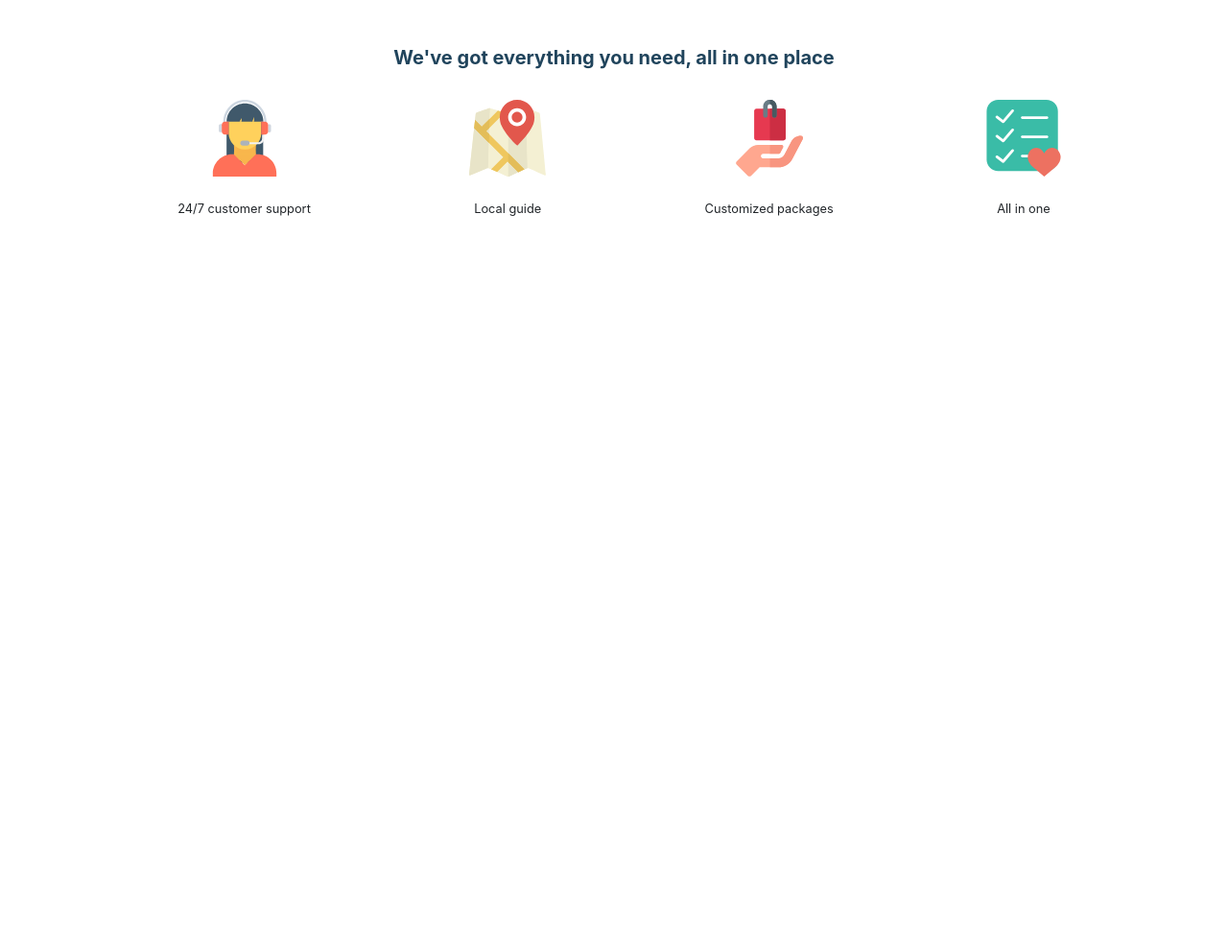
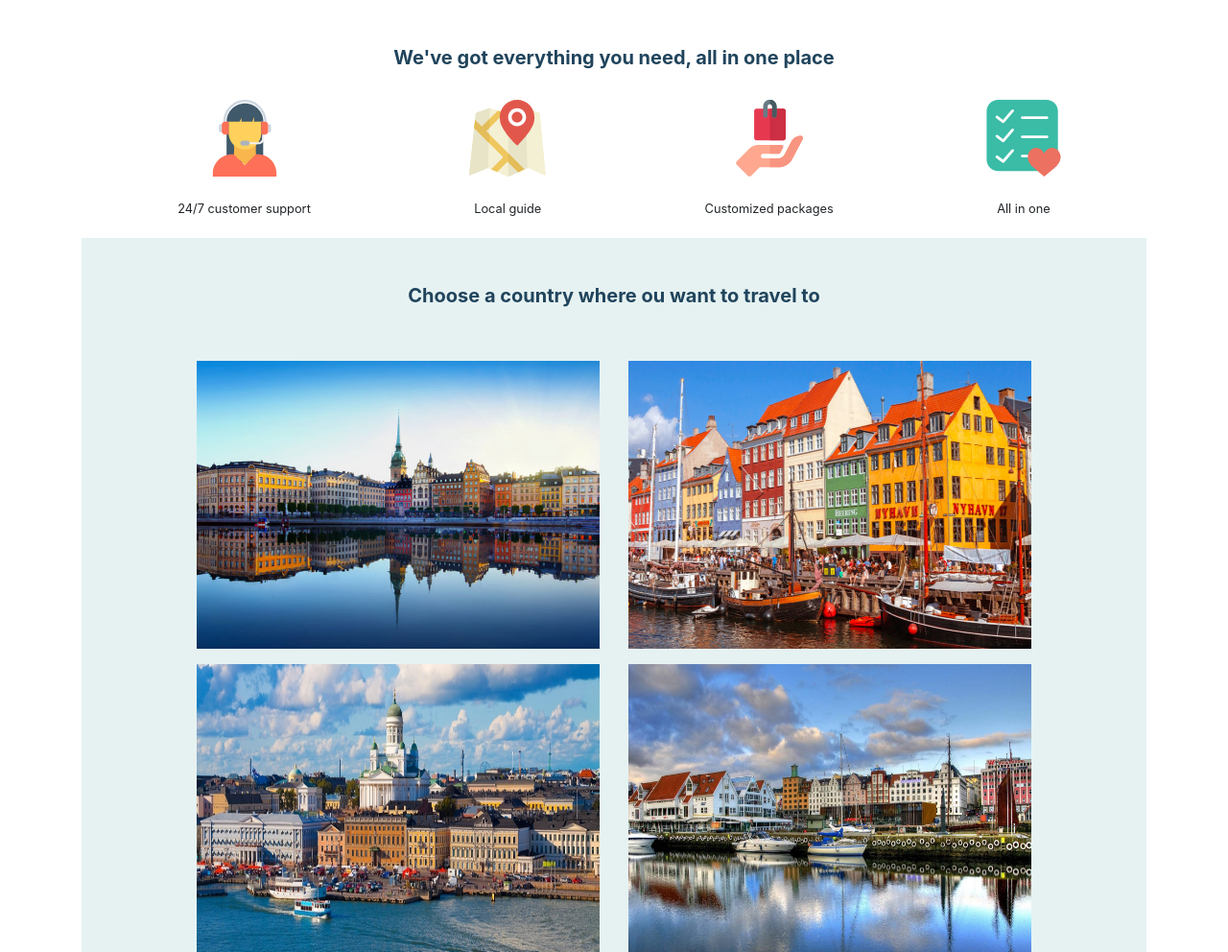
Before and after one commit to tingan/globuzzer, a website: page public/index.html in a window 1280 px wide. Shown: the part 742-1734 px from the top of the page at 96% size. Before the commit the page ends 990 px from the top, so only its background shows below. Drawn offline with Linux system fonts and the light colour scheme.

Commit message:
add gallery pictures

```diff
--- a/package.json
+++ b/package.json
@@ -12,7 +12,6 @@
     "express": "^4.16.4"
   },
   "devDependencies": {
-    "bootstrap": "^4.2.1",
     "open": "0.0.5"
   }
 }
--- a/public/index.html
+++ b/public/index.html
@@ -199,7 +199,37 @@
 
             </div>
             <!-- end icons section -->
+
         </div>
+
+
+        <!-- start gallery section -->
+        <div class="row row-gallery">
+            <div class="col-12 text-center mt-5">
+                <h5 class="font-weight-bold motto-text-short">Choose a country where ou want to travel to</h5>
+            </div>
+            <div class="col-12  d-flex  justify-content-center align-items-center flex-wrap mt-5 mx-auto">
+
+                <div class="col-md-5 mb-2">
+                    <img class="img-fluid" src="images/stockholm.jpg" alt="stoclholm">
+                </div>
+                <div class="col-md-5  mb-2">
+                    <img class="img-fluid" src="images/copenhangen.jpg" alt="stoclholm">
+                </div>
+                <div class="col-md-5  mt-2">
+                    <img class="img-fluid" src="images/helsinki.jpg" alt="stoclholm">
+                </div>
+                <div class="col-md-5  mt-2">
+                    <img class="img-fluid" src="images/olso.jpg" alt="stoclholm">
+                </div>
+
+            </div>
+
+
+        </div>
+
+
+        <!-- end gallery section -->
 
         <!-- row -->
     </div>
--- a/public/sass/custom.scss
+++ b/public/sass/custom.scss
@@ -1,7 +1,3 @@
-// Required
-@import "../../node_modules/bootstrap/scss/functions";
-@import "../../node_modules/bootstrap/scss/variables";
-@import "../../node_modules/bootstrap/scss/mixins";
 @import "variables/*";
 .navbar-custom {
     background-color: $darkBlack;
@@ -74,7 +70,7 @@
 .dropdown-countries {
     button {
         width: 100%;
-        @media (min-width: 992px) {
+        @media (min-width: $breakpoint-lg) {
             width: 185px;
         }
 
@@ -137,6 +133,7 @@
     color: $darkBlue;
 }
 
+/* icons section */
 .row-icons {
     background-color: $white;
 }
@@ -144,3 +141,16 @@
 .icon-action {
     width: 80px;
 }
+
+/* gallary section */
+.row-gallery {
+    background-color: $lightBlue;
+    img {
+        width: 100%;
+        height: 200px;
+        @media (min-width: $breakpoint-lg) {
+            height: 300px;
+        }
+
+    }
+}
--- /dev/null
+++ b/public/sass/variables/_breakpoints.scss
@@ -0,0 +1,4 @@
+$breakpoint-sm: 576px;
+$breakpoint-md: 768px;
+$breakpoint-lg: 992px;
+$breakpoint-xl: 1200px;
--- a/public/sass/variables/_colors.scss
+++ b/public/sass/variables/_colors.scss
@@ -5,3 +5,4 @@ $grey: #8e8d8e;
 $pink: #f5ebea;
 $darkBlue: #20445c;
 $greyWhite: #f8f8f8;
+$lightBlue: #e6f2f2;
```
Also changed, not shown: public/css/custom.css, 2 other files.
